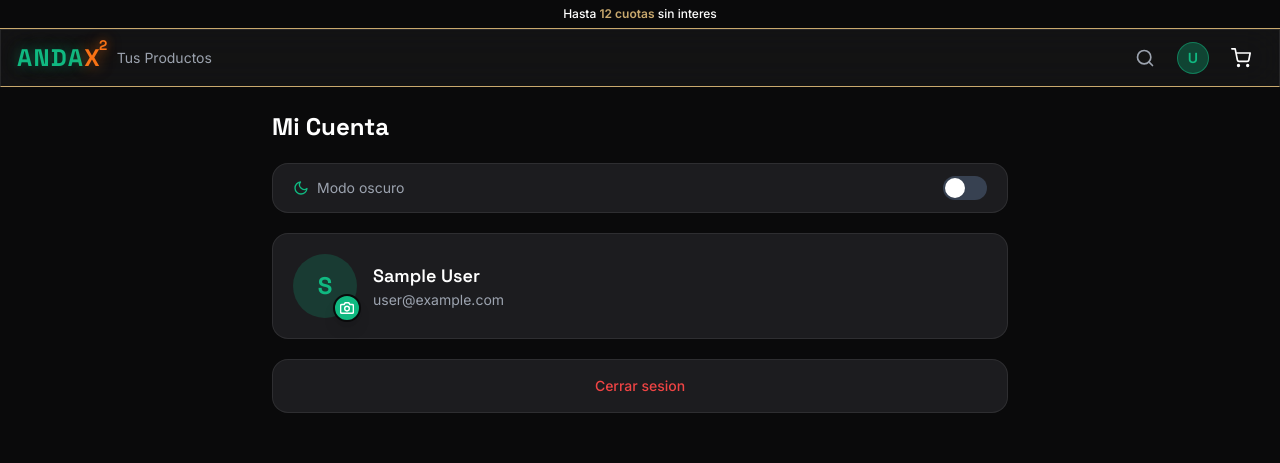
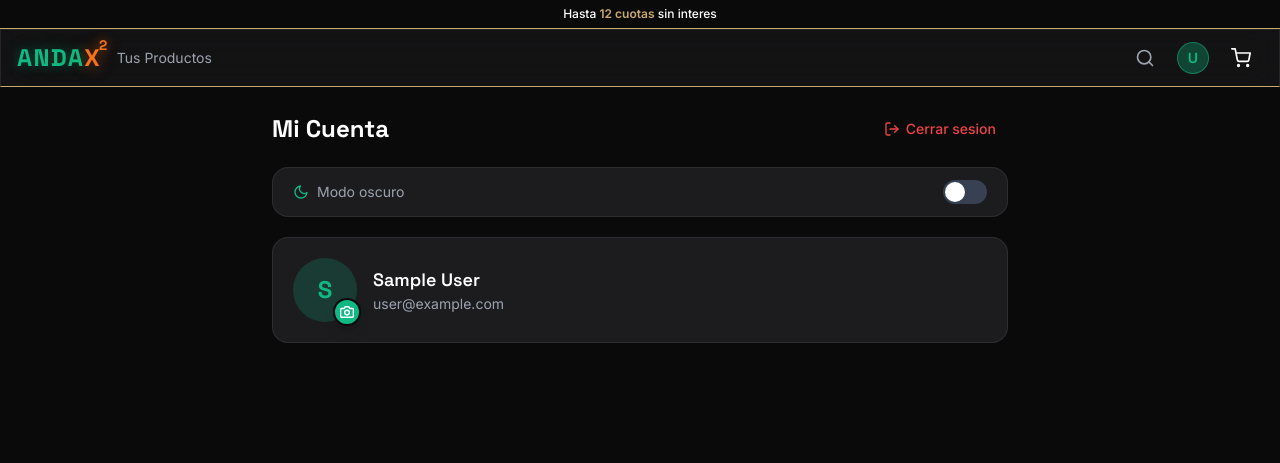
Before and after one commit to mixeliqagency-sketch/ecommerce-flex, a Next.js app: page /cuenta in a window 1280 px wide. Shown: the top 463 px of the page. Built offline with nearby package versions, Linux system fonts and the light colour scheme; no server answers; sample sign-in values are in the browser's storage.

Commit message:
fix(cuenta): mover 'Cerrar sesion' del fondo al header de Mi Cuenta
Antes el boton vivia al final del scroll despues de Referidos. Nadie
lo encontraba. Ahora esta arriba a la derecha del titulo 'Mi Cuenta',
con icono de logout y texto en desktop.

```diff
--- a/app/cuenta/page.tsx
+++ b/app/cuenta/page.tsx
@@ -110,7 +110,24 @@ export default function CuentaPage() {
 
   return (
     <div className="max-w-3xl mx-auto px-4 pt-6 pb-6 space-y-5">
-      <h1 className="font-heading text-2xl font-bold">Mi Cuenta</h1>
+      <div className="flex items-center justify-between gap-3">
+        <h1 className="font-heading text-2xl font-bold">Mi Cuenta</h1>
+        {/* Boton "Cerrar sesion" arriba a la derecha — antes vivia al fondo
+            del todo despues de Referidos y el user no lo encontraba. En
+            mobile se ve como icono, en desktop con texto. */}
+        <button
+          onClick={handleLogout}
+          aria-label="Cerrar sesion"
+          className="flex items-center gap-1.5 px-3 py-2 rounded-xl text-accent-red hover:bg-accent-red/10 transition-colors text-sm font-medium flex-shrink-0"
+        >
+          <svg width="16" height="16" viewBox="0 0 24 24" fill="none" stroke="currentColor" strokeWidth="2" strokeLinecap="round" strokeLinejoin="round" aria-hidden="true">
+            <path d="M9 21H5a2 2 0 01-2-2V5a2 2 0 012-2h4" />
+            <polyline points="16 17 21 12 16 7" />
+            <line x1="21" y1="12" x2="9" y2="12" />
+          </svg>
+          <span className="hidden sm:inline">Cerrar sesion</span>
+        </button>
+      </div>
 
       {/* Apariencia */}
       <div className="bg-bg-card rounded-card border border-border-glass px-5 py-3">
@@ -242,13 +259,6 @@ export default function CuentaPage() {
       {/* Referidos */}
       <ReferralSection />
 
-      {/* Cerrar sesion — en demo limpia la session fake, en prod llama signOut */}
-      <button
-        onClick={handleLogout}
-        className="w-full bg-bg-card border border-border-glass rounded-card p-4 text-accent-red hover:border-accent-red/40 transition-colors text-sm font-medium"
-      >
-        Cerrar sesion
-      </button>
     </div>
   );
 }
```
